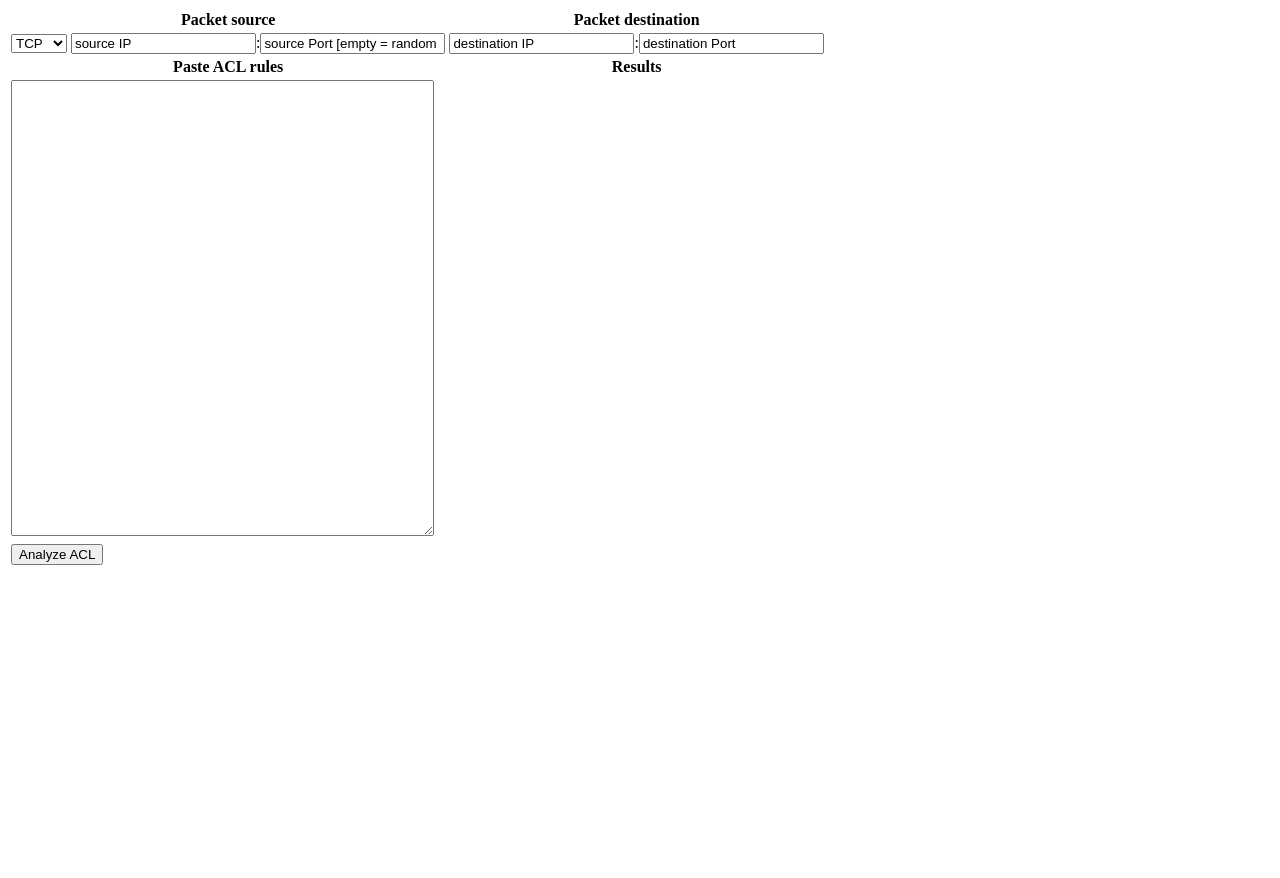
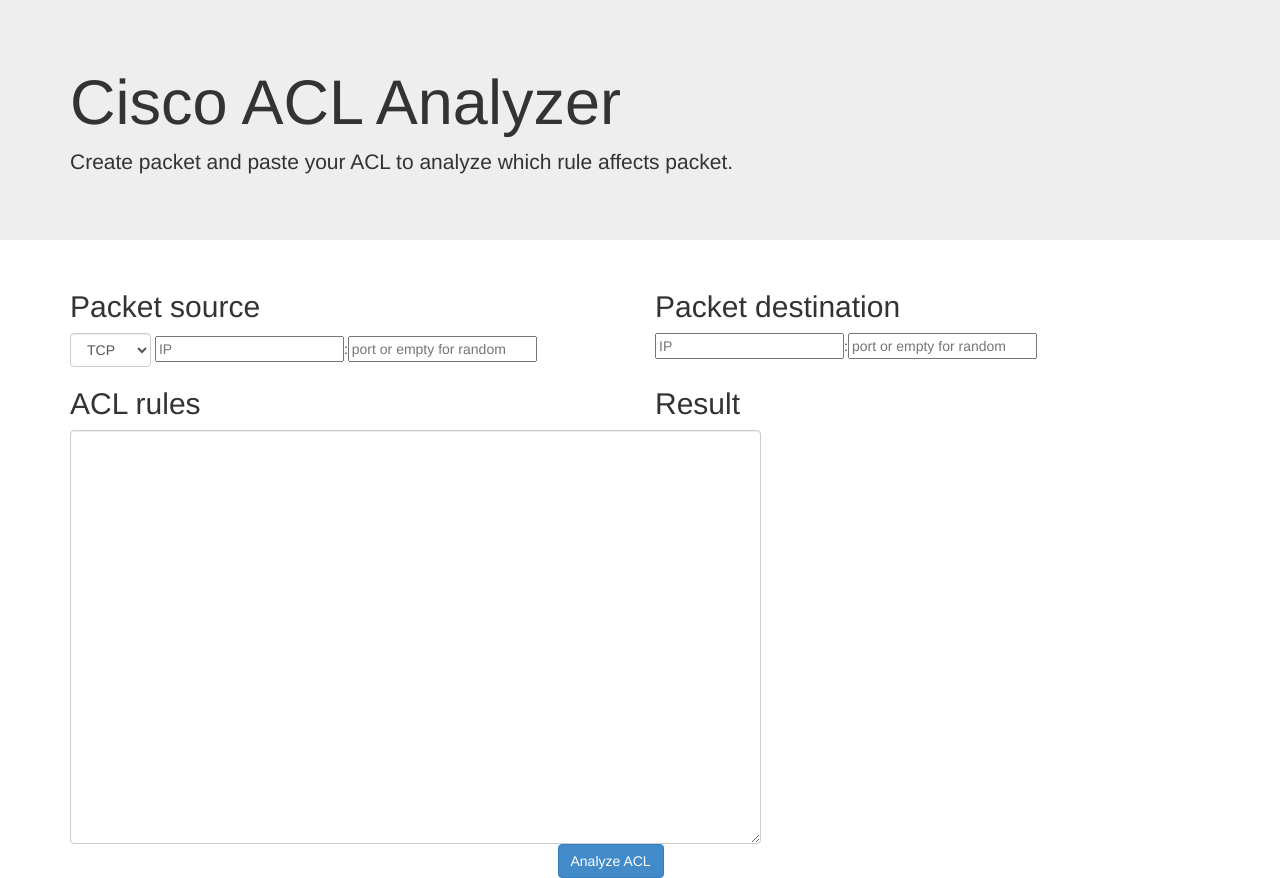
Before and after one commit to frenzymadness/Cisco-ACL-Analyzer, a Python web app: template templates/index.html in a window 1280 px wide. Before the commit the page ends 565 px from the top, so only its background shows below. Run offline with Jinja, Linux system fonts and the light colour scheme; the template is opened without the code that fills it, so the values that code supplies are empty; some libraries are stand-ins or nearby versions.

Commit message:
Templates rewrited to bootstrap.

```diff
--- a/templates/index.html
+++ b/templates/index.html
@@ -3,54 +3,56 @@
 <head>
   <meta charset="utf-8">
   <meta name="author" content="Lumír Balhar">
-
+  <meta http-equiv="X-UA-Compatible" content="IE=edge">
+  <meta name="viewport" content="width=device-width, initial-scale=1">
   <title>Cisco ACL checker</title>
-
+  <link href="/static/css/bootstrap.min.css" rel="stylesheet">
 </head>
 <body>
-  <table>
-    <tr>
-      <th>Packet source</th>
-      <th>Packet destination</th>
-    </tr>
-    <tr>
-      <td>
-        <form id="mainform" method="POST" action="/result">
-          <select name="protocol">
+    <div class="jumbotron">
+      <div class="container">
+        <h1>Cisco ACL Analyzer</h1>
+        <p>Create packet and paste your ACL to analyze which rule affects packet.</p>
+      </div>
+    </div>
+  <form class="form-inline" id="mainform" method="POST" action="/result">
+    <div class="container">
+      <div class="row">
+        <div class="col-md-6">
+          <h2>Packet source</h2>
+          <select class="form-control" name="protocol">
             <option value="tcp">TCP</option>
             <option value="udp">UDP</option>
             <option value="icmp">ICMP</option>
           </select>
-          <input type="text" name="srcIP" value="source IP">:<input type="text" name="srcPort" value="source Port [empty = random port]">
-        </td>
-        <td>
-          <input type="text" name="dstIP" value="destination IP">:<input type="text" name="dstPort" value="destination Port">
-        </td>
-      </tr>
-      <th>
-        Paste ACL rules
-      </th>
-      <th>
-        Results
-      </th>
-    </tr>
-    <tr>
-      <td>
-        <textarea name="acl" cols="50" rows="30"></textarea>
-      </td>
-      <td id="resultcell" style="vertical-align: top;">
+          <input type="text" name="srcIP" placeholder="IP" value="">:<input type="text" name="srcPort" placeholder="port or empty for random" value="">
+        </div>
+        <div class="col-md-6">
+          <h2>Packet destination</h2>
+          <input type="text" name="dstIP" placeholder="IP" value="">:<input type="text" name="dstPort" placeholder="port or empty for random" value="">
+        </div>
+      </div>
+      <div class="row">
+        <div class="col-md-6">
+          <h2>ACL rules</h2>
+          <textarea class="form-control" name="acl" cols="80" rows="20"></textarea>
+        </div>
+        <div class="col-md-6">
+          <h2>Result</h2>
+          <div id="result" ></div>
+        </div>
+      </div>
+      <div class="row">
+        <div class="col-md-5"></div>
+        <div class="col-md-1"><input type="submit" class="btn btn-primary" name="analyze" value="Analyze ACL" /></div>
+        <div class="col-md-6"></div>
+      </div>
+    </div>
+  </form>
 
-      </td>
-    </tr>
-    <tr>
-      <td>
-        <input type="submit" value="Analyze ACL">
-      </td>
-    </tr>
-  </form>
-</table>
 <script src="//code.jquery.com/jquery-1.11.0.min.js"></script>
 <script src="//code.jquery.com/jquery-migrate-1.2.1.min.js"></script>
+<script src="/static/js/bootstrap.min.js"></script>
 <script type="text/javascript">
   $$( document ).ready(function() {
     $$("#mainform").submit(function(e)
@@ -66,11 +68,11 @@
             data : postData,
             success:function(data, textStatus, jqXHR)
             {
-              $$( '#resultcell' ).html(data);
+              $$( '#result' ).html(data);
             },
             error: function(jqXHR, textStatus, errorThrown)
             {
-              $$( '#resultcell' ).html(jqXHR.responseText)
+              $$( '#result' ).html(jqXHR.responseText)
             }
           });
           return false;
--- a/templates/result.html
+++ b/templates/result.html
@@ -1,5 +1,5 @@
 $def with (results)
-<table>
+<table class="table table-striped table-hover">
     <tr>
         <th>#</th>
         <th>Rule</th>
```
